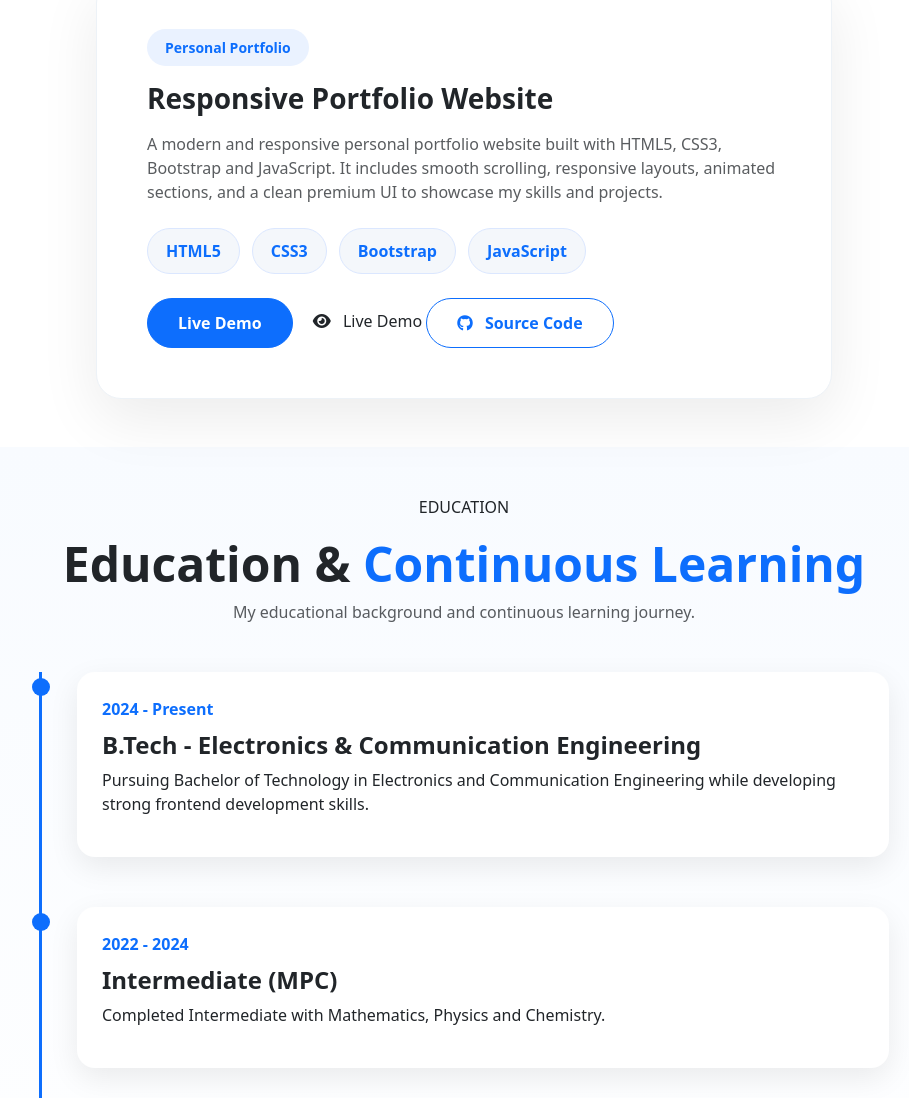
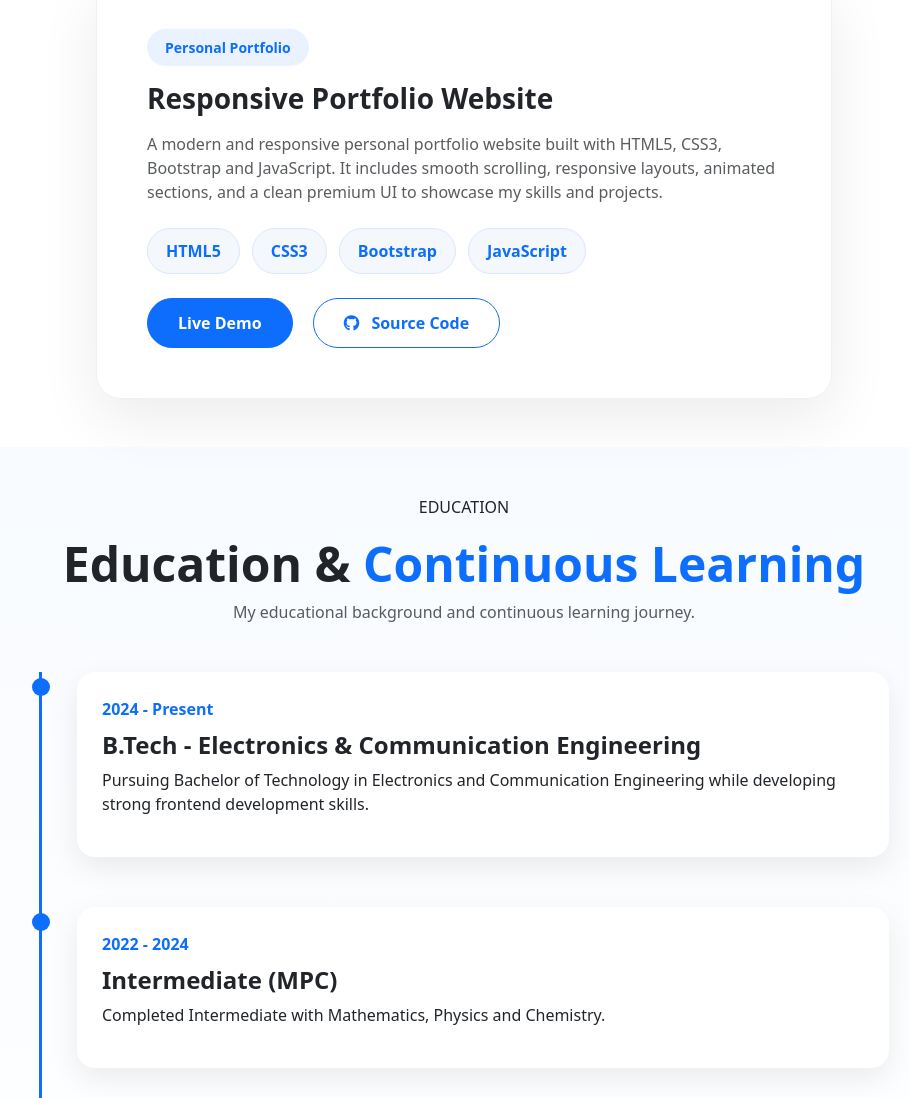
Before and after one commit to DIVVALADEEKSHITH63/Deekshith-Portfolio, a plain HTML site: page index.html in a window 1280 px wide. Shown: the part 3002-4100 px from the top of the page, without its empty margins (176-1085 px from the left). Drawn offline with nearby package versions, Linux system fonts and the light colour scheme.

Commit message:
reviwed the code

```diff
--- a/index.html
+++ b/index.html
@@ -690,9 +690,7 @@
                                     Live Demo
                                 </a>
 
-                                <i class="fa-solid fa-eye me-2"></i>
 
-                                Live Demo
 
                                 </a>
 
```
